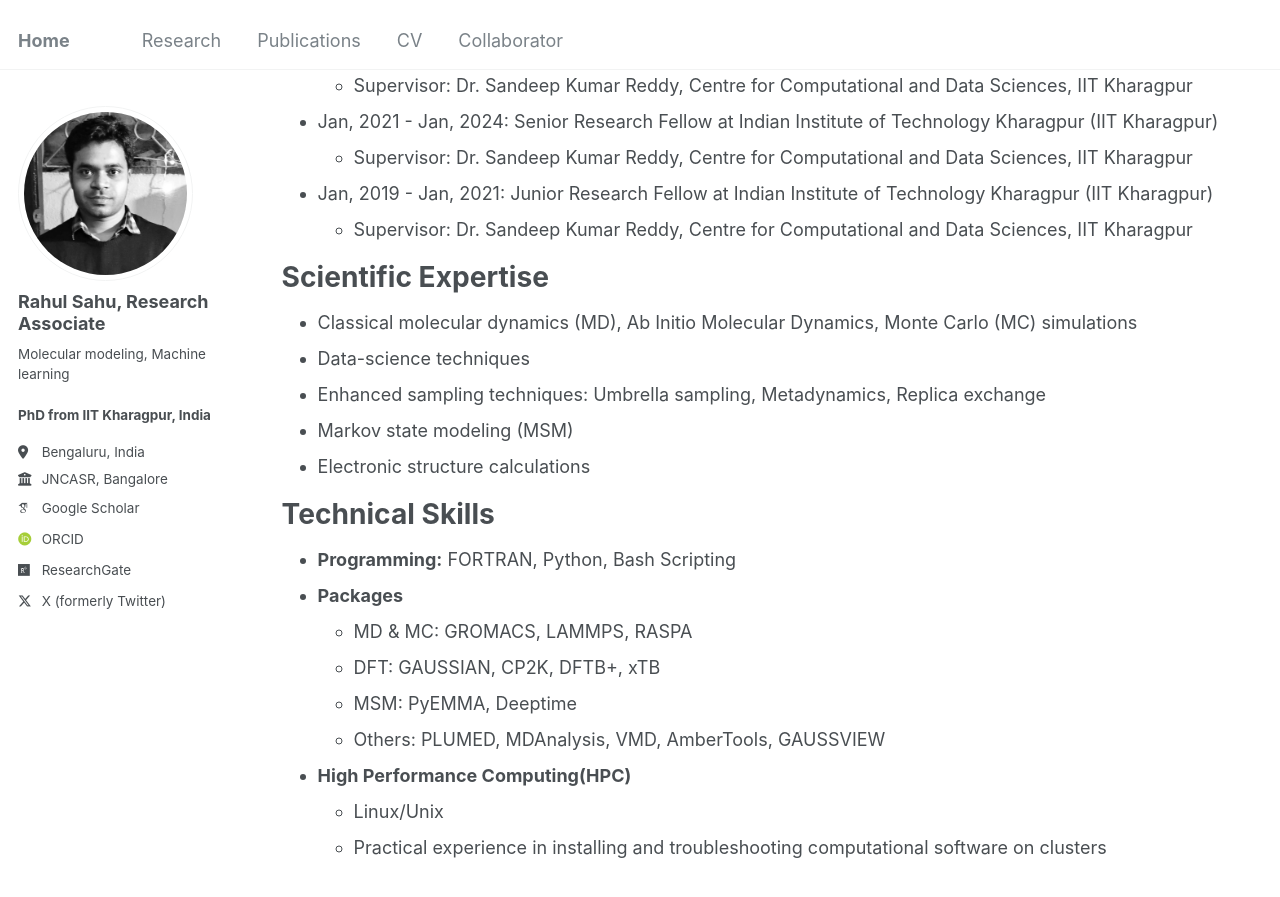
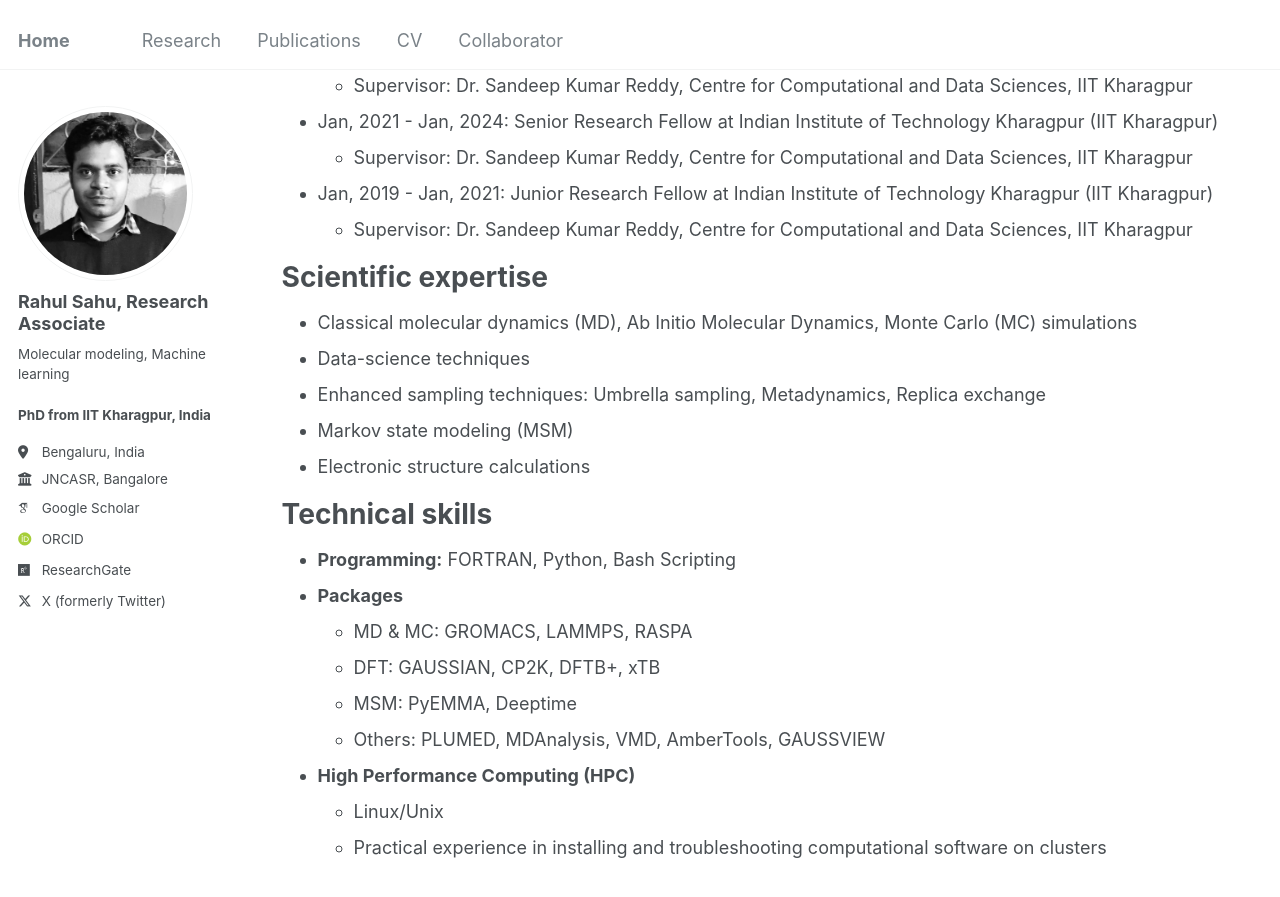
Before and after one commit to srahul21/srahul21.github.io, a Jekyll site: the page built from _pages/cv.md, in a window 1280 px wide and 900 px high, scrolled down 613 px. Shown: the top 897 px of the window. Built offline with Jekyll 4.4.1, drawn with Linux system fonts in a browser that asks for light colours; some web fonts are replaced.

Commit message:
Update cv.md

```diff
--- a/_pages/cv.md
+++ b/_pages/cv.md
@@ -29,7 +29,7 @@ Research experience
 * Jan, 2019 - Jan, 2021: Junior Research Fellow at Indian Institute of Technology Kharagpur (IIT Kharagpur)
   * Supervisor: Dr. Sandeep Kumar Reddy, Centre for Computational and Data Sciences, IIT Kharagpur
 
-Scientific Expertise
+Scientific expertise
 ======
 * Classical molecular dynamics (MD), Ab Initio Molecular Dynamics, Monte Carlo (MC) simulations
 * Data-science techniques
@@ -37,7 +37,7 @@ Scientific Expertise
 * Markov state modeling (MSM)
 * Electronic structure calculations
 
-Technical Skills
+Technical skills
 ======
 * **Programming:**  FORTRAN, Python, Bash Scripting
 * **Packages**
@@ -45,6 +45,6 @@ Technical Skills
   * DFT: GAUSSIAN, CP2K, DFTB+, xTB
   * MSM: PyEMMA, Deeptime
   * Others: PLUMED, MDAnalysis, VMD, AmberTools, GAUSSVIEW
-* **High Performance Computing(HPC)**
+* **High Performance Computing (HPC)**
   * Linux/Unix
   * Practical experience in installing and troubleshooting computational software on clusters
```
